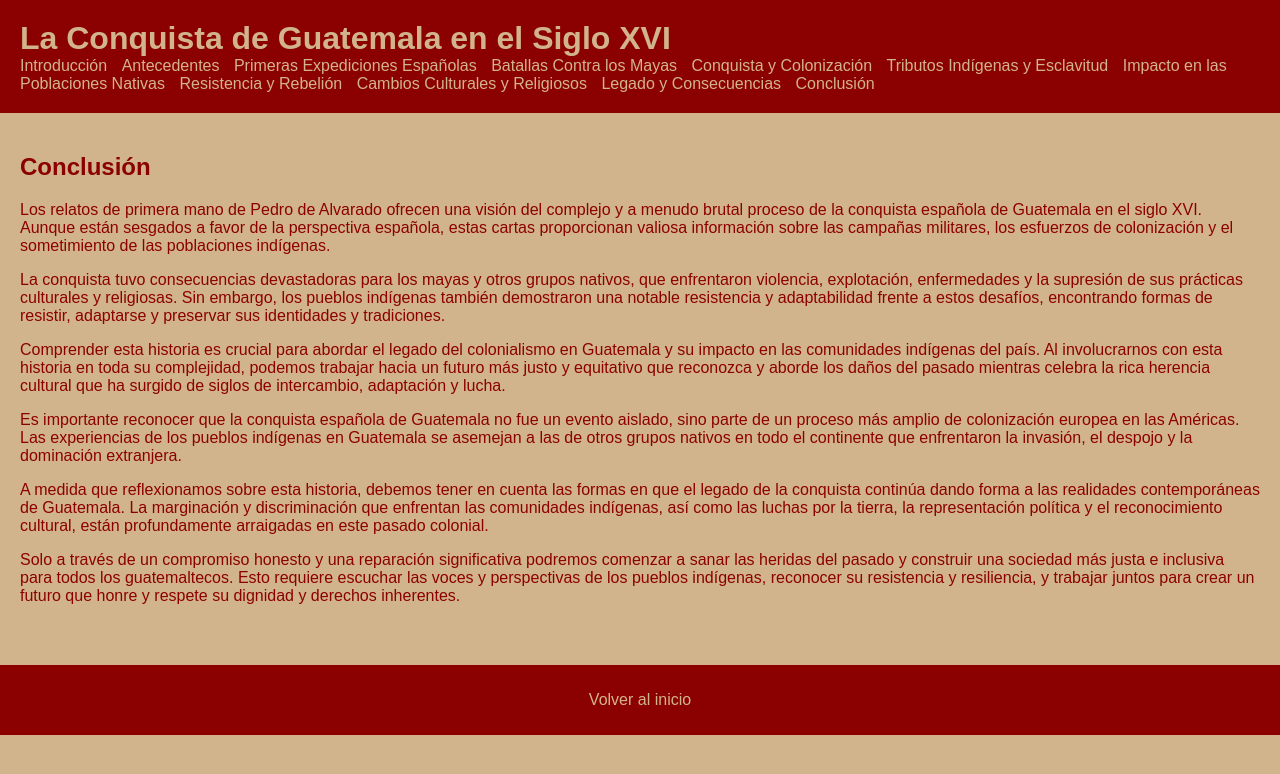
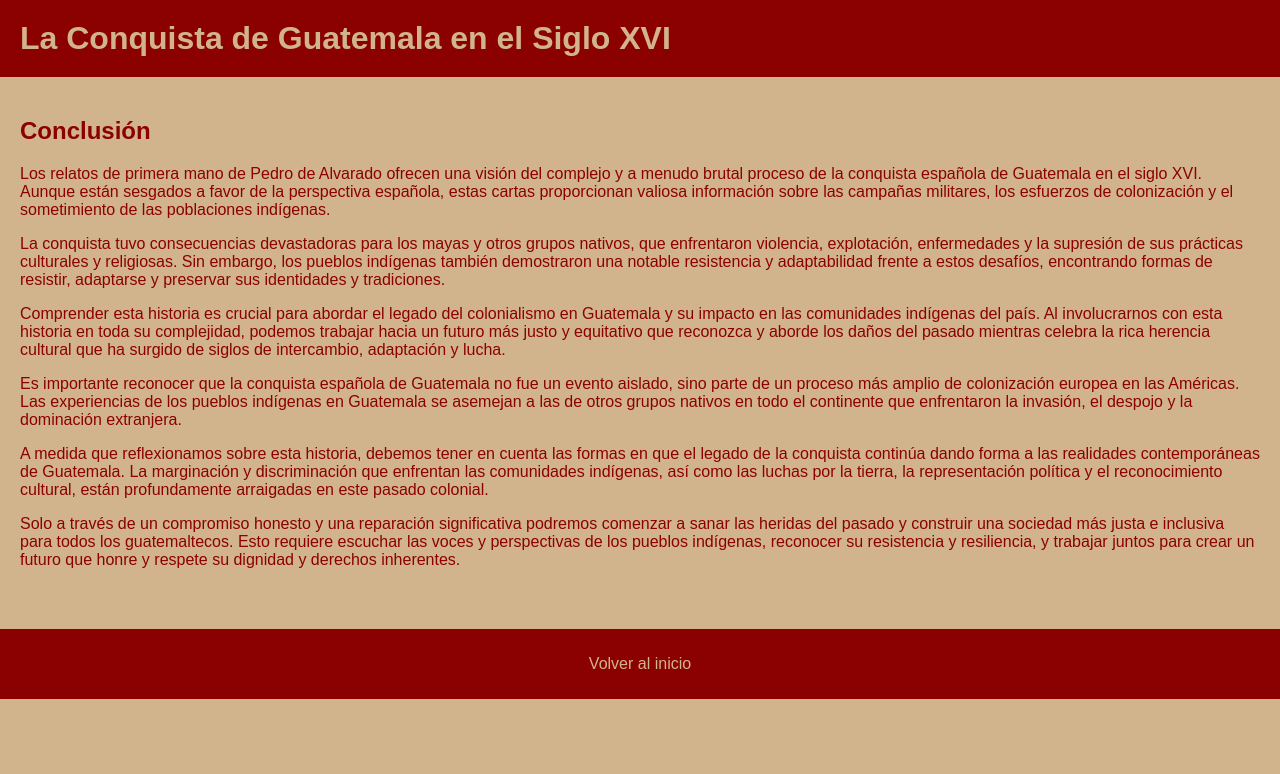
Before and after one commit to toto24s/toto24s.github.io, a plain HTML site: page conclusion.html in a window 1280 px wide. Drawn offline with Linux system fonts and the light colour scheme.

Commit message:
5th take

```diff
--- a/conclusion.html
+++ b/conclusion.html
@@ -15,21 +15,6 @@
 <body>
     <header>
         <h1>La Conquista de Guatemala en el Siglo XVI</h1>
-        <nav>
-            <ul>
-                <li><a href="index.html">Introducción</a></li>
-                <li><a href="antecedentes.html">Antecedentes</a></li>
-                <li><a href="expediciones.html">Primeras Expediciones Españolas</a></li>
-                <li><a href="batallas.html">Batallas Contra los Mayas</a></li>
-                <li><a href="conquista.html">Conquista y Colonización</a></li>
-                <li><a href="tributos.html">Tributos Indígenas y Esclavitud</a></li>
-                <li><a href="impacto.html">Impacto en las Poblaciones Nativas</a></li>
-                <li><a href="resistencia.html">Resistencia y Rebelión</a></li>
-                <li><a href="cambios-culturales.html">Cambios Culturales y Religiosos</a></li>
-                <li><a href="legado.html">Legado y Consecuencias</a></li>
-                <li><a href="conclusion.html">Conclusión</a></li>
-            </ul>
-        </nav>
     </header>
 
     <main>
```
